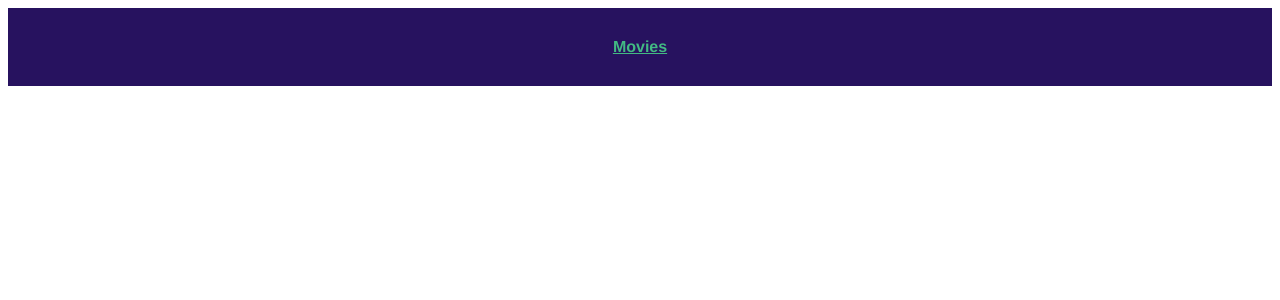
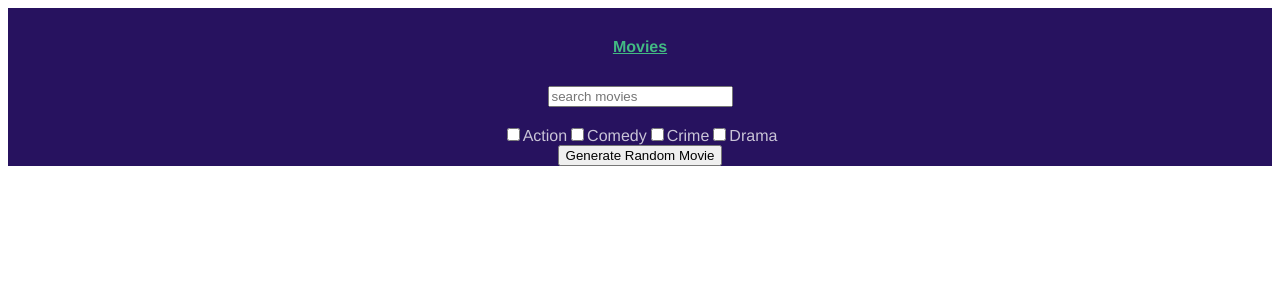
Before and after one commit to kielarneson/random-movie-app, a Vue app: page / in a window 1280 px wide. Shown: the top 300 px of the page. Built offline with nearby package versions, Linux system fonts and the light colour scheme.

Commit message:
Added html to show movie when searched for in external database and to show movie when generated randomly

```diff
--- a/src/views/Home.vue
+++ b/src/views/Home.vue
@@ -1,5 +1,52 @@
 <template>
-  <div class="movie"></div>
+  <div class="movie">
+    <form @submit.prevent="showMovieAndCreateMovie()">
+      <input class="search" type="text" v-model="searchWords" placeholder="search movies" />
+    </form>
+
+    <br />
+    <div class="filter-by-genre">
+      <input type="checkbox" id="checkbox-action" v-model="action" />
+      <label for="checkbox">Action</label>
+      <input type="checkbox" id="checkbox-comedy" v-model="comedy" />
+      <label for="checkbox">Comedy</label>
+      <input type="checkbox" id="checkbox-crime" v-model="crime" />
+      <label for="checkbox">Crime</label>
+      <input type="checkbox" id="checkbox-drama" v-model="drama" />
+      <label for="checkbox">Drama</label>
+    </div>
+
+    <div class="movie-show">
+      <button class="random-movie" @click="randomMovie()">Generate Random Movie</button>
+      <div v-if="Object.keys(movie).length !== 0">
+        <h1>{{ movie.Title }}</h1>
+        <h3>Runtime: {{ movie.formatted_runtime }} | Year: {{ movie.Year }}</h3>
+        <h3>Director: {{ movie.Director }}</h3>
+        <h3>Actors: {{ movie.Actors }}</h3>
+        <img :src="`${movie.Poster}`" alt="" />
+        <h4>Plot: {{ movie.Plot }}</h4>
+        <h4>{{ movie.Awards }} | Box Office: {{ movie.BoxOffice }}</h4>
+        <h4>
+          IMDB Rating: {{ movie.Ratings[0].Value }} | Rotten Tomatoes Rating: {{ movie.Ratings[1].Value }} | Metacritic
+          Rating: {{ movie.Ratings[2].Value }}
+        </h4>
+      </div>
+
+      <div v-if="Object.keys(randomMovieData).length !== 0">
+        <h1>{{ randomMovieData.title }}</h1>
+        <h3>Runtime: {{ randomMovieData.formatted_runtime }} | Year: {{ randomMovieData.year }}</h3>
+        <h3>Director: {{ randomMovieData.director }}</h3>
+        <h3>Actors: {{ randomMovieData.actors }}</h3>
+        <img :src="`${randomMovieData.poster}`" alt="" />
+        <h4>Plot: {{ randomMovieData.plot }}</h4>
+        <h4>{{ randomMovieData.awards }} | Box Office: {{ randomMovieData.box_office }}</h4>
+        <h4>
+          IMDB Rating: {{ randomMovieData.internet_movie_database_rating }} | Rotten Tomatoes Rating:
+          {{ randomMovieData.rotten_tomatoes_rating }} | Metacritic Rating: {{ randomMovieData.metacritic_rating }}
+        </h4>
+      </div>
+    </div>
+  </div>
 </template>
 
 <style></style>
```
